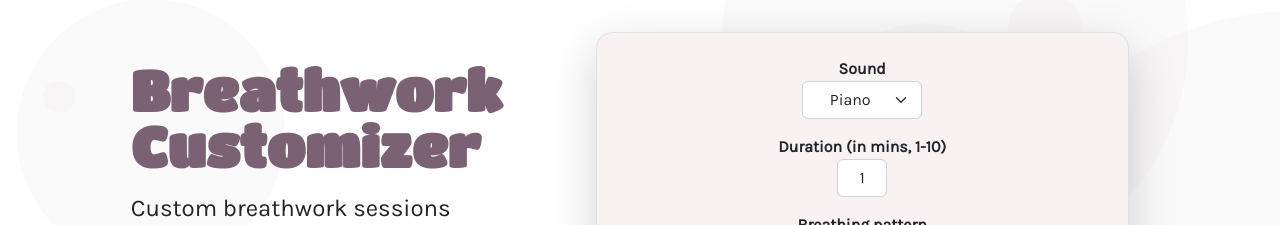
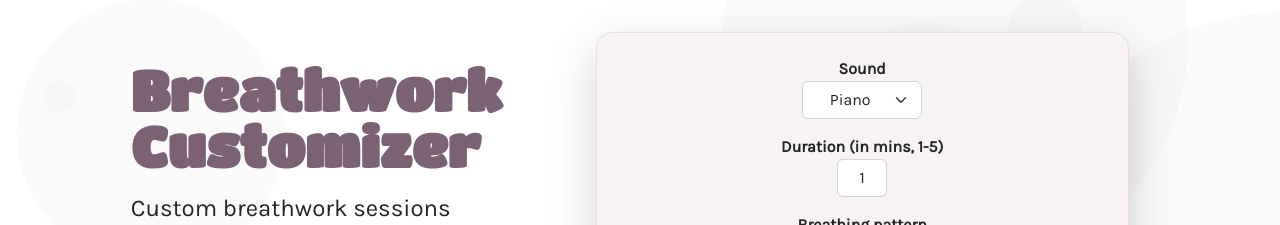
Before and after one commit to sophwag/fe-breathwork-customizer, a React (Create React App) app: page / in a window 1280 px wide. Shown: the top 225 px of the page. Built offline with nearby package versions, Linux system fonts and the light colour scheme; a web font is replaced by a local one.

Commit message:
Updates duration limit to 5 minutes

```diff
--- a/src/components/CustomSoundForm.tsx
+++ b/src/components/CustomSoundForm.tsx
@@ -98,7 +98,7 @@ const CustomSoundForm = (props:propConfig) => {
         if (!formData.duration || isNaN(formData.duration)) {
             return false
         }
-        else if (formData.duration.includes(".") || Number(formData.duration) === 0 || Number(formData.duration) > 10) {
+        else if (formData.duration.includes(".") || Number(formData.duration) === 0 || Number(formData.duration) > 5) {
             return false
         }
         else {
@@ -112,7 +112,7 @@ const CustomSoundForm = (props:propConfig) => {
 
         let durationValid = validateDurationInput();
         if (!durationValid) {
-            duration_error_msg = "Duration must be a whole number between 1 - 10";
+            duration_error_msg = "Duration must be a whole number between 1 - 5";
         };
 
         let patternValid = validatePatternInput();
@@ -152,17 +152,17 @@ const CustomSoundForm = (props:propConfig) => {
             <option value="rain">Rain</option>
             <option value="bowl">Singing bowl</option>
             <option value="airy">Airy</option>
+            <option value="silvia">For Silvia</option>
             {/* <option value="synth">Synth</option> */}
         </select>
 
         <p></p>
-        <label htmlFor="duration" className="fw-bold">Duration (in mins, 1-10) </label>
+        <label htmlFor="duration" className="fw-bold">Duration (in mins, 1-5) </label>
         <input
         type="text"
         name="duration"
         value={formData.duration}
         onChange={onFormChange}
-        // className="btn btn-outline-secondary btn-sm px-4 stylized"
         className="form-control stylized narrowInput "
         />
         <div className="errorMessages">{formData.durationError}</div>
```
